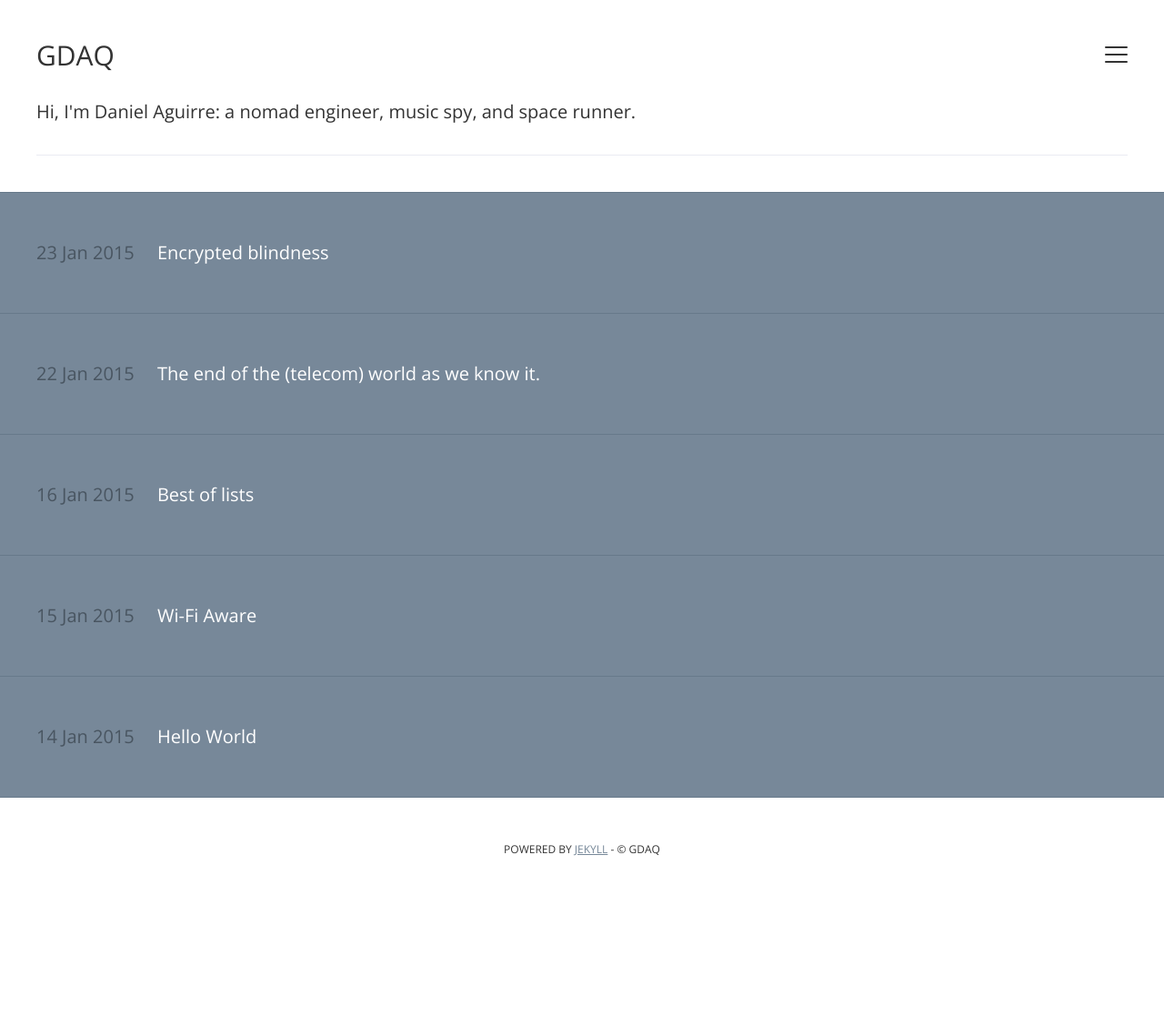
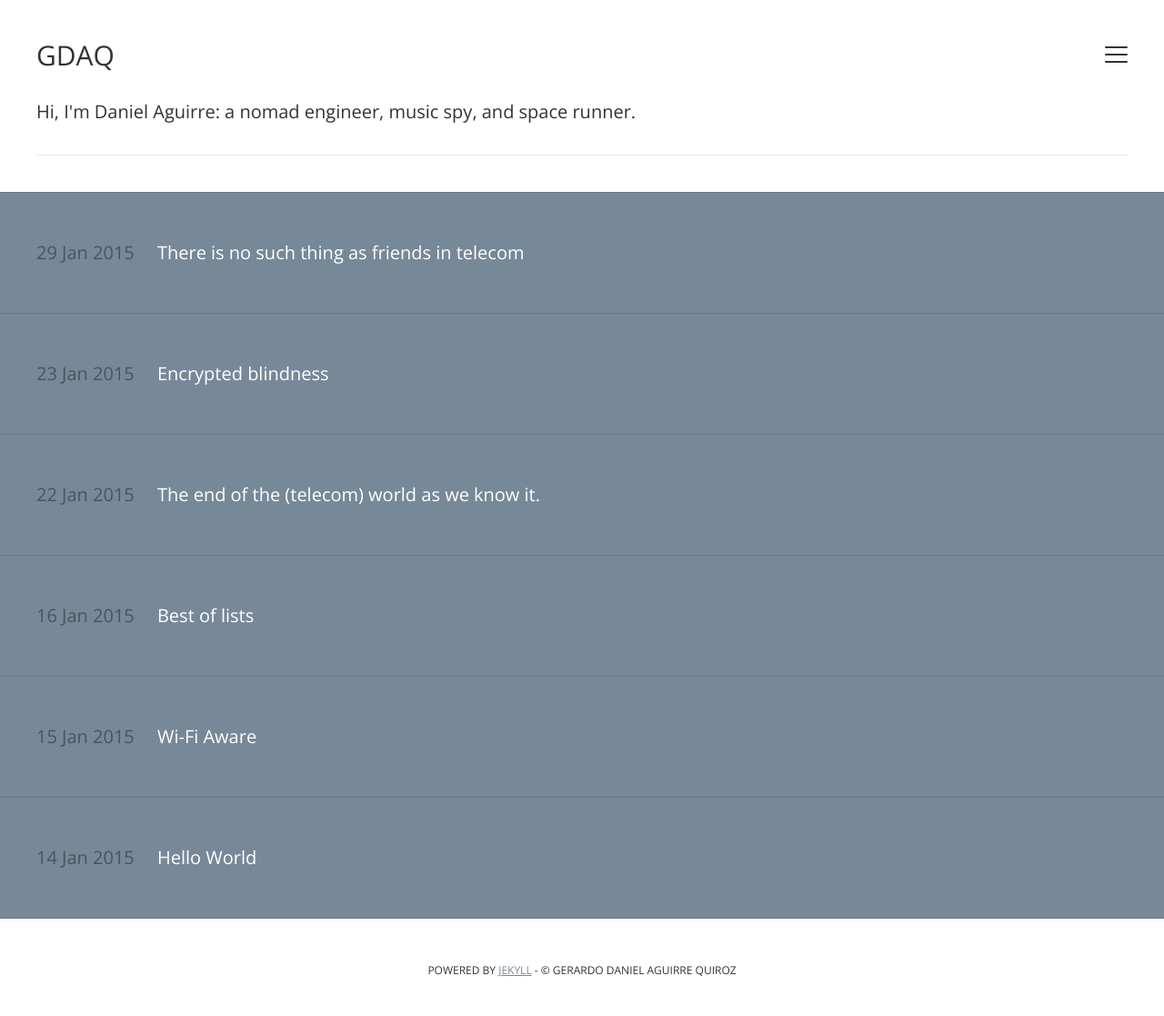
Before and after one commit to gdaq/gdaq.github.io, a Jekyll site: the page built from index.html, in a window 1280 px wide. Shown: the whole page at 91% size. Built offline with Jekyll 4.4.1, drawn with Linux system fonts in a browser that asks for light colours; the list of posts is cut into pages by our own code; before the commit the page ends 984 px from its top, so only the background shows below that; some of the changed lines change nothing that is shown.

Commit message:
new post

```diff
--- a/_layouts/default.html
+++ b/_layouts/default.html
@@ -109,7 +109,7 @@
       </main>
 
       <footer>
-        <small>Powered by <a href="http://jekyllrb.com">Jekyll</a> - &copy; {{ site.author }}</small>
+        <small>Powered by <a href="http://jekyllrb.com">Jekyll</a> - &copy; Gerardo Daniel Aguirre Quiroz</small>
       </footer>
 
     </div>
--- /dev/null
+++ b/_posts/2015-01-29-There-Is-No-Such-Thing-as-Friends-in-Telecom.md
@@ -0,0 +1,47 @@
+---
+layout: post
+title:  "There is no such thing as friends in telecom"
+date:   2015-01-29 15:51
+---
+
+The complicated relationship between AT&T and Carlos Slim´s América Móvil dates back to the 90s, when Carlos Slim, France Telecom and AT&T predecessor Southwestern Bell Corporation (SBC) bought Telmex from the Mexican government.
+
+After the privatisation, Carlos Slim´s Telecom Empire started to grow. Little by little, and country by country America Móvil started to become the largest telecom company in Latin America, and one of the largest in the world.
+
+Meanwhile, Randall Stephenson rose to become the current Chairman and CEO of AT&T. After the Telmex privatisation, Stephenson, a 35-years old Oklahoman, arrived to Mexico to be in charge of SBC operations. Carlos Slim and Randall Stephenson would become friends soon after.
+
+Since then, both operators stood side by side and grew to become giants of the telecom industry. However everything changed last year, when AT&T announced their intentions to buy DirecTV for $48.5 billion. In order to facilitate the regulatory approval process in Latin America, AT&T sold its 8.4 stake in América Móvil and withdrew its board members from the company.
+
+But buying DirecTV was not all, AT&T wanted to build the first-ever *North American Mobile Service Area.* In November 2014, AT&T announced their agreement with Grupo Salinas to acquire Mexican MNO Iusacell for $2.5 billion.
+
+Then, this week after the deal for Iusacell was approved by the Mexican Regulator, AT&T announced its second move: buying Nextel Mexico for $1.88 billion.
+
+ This was a declaration of war.
+
+So let´s take a look into the battlefield, the Mexican market:
+
+![Market Share][GSMA](http://i.imgur.com/5Xme7xN.png)
+
+It is very hard to compete with Telcel´s market share, however AT&T will have a total of 11.15 per cent, close behind to Movistar.
+
+![Revenue][GSMA](http://i.imgur.com/Ien5XDZ.png)
+
+Due to Movistar´s low ARPU, AT&T would be second place in terms of total revenue. If we add Nextel's and Iusacell's revenues we get a total of $768,478,528, which is 1.5x the total revenue of Movistar.
+
+![Allocated Spectrum][Ovum](http://i.imgur.com/30nj0GH.png)
+
+Now *this* is the key factor that can change things positively for AT&T. Spectrum, or the telecom (fool´s) gold is AT&T´s best weapon for this fight. With the spectrum from Iusacell and Nextel, AT&T becomes the first place in spectrum holding.
+
+---
+
+The war between the two giants came in the worst time for América Móvil, which is dealing with the new telecom reforms that try to make the country's telecommunications industry more open and competitive. América Móvil is looking to offload its assets, and to get its market share below 50 percent to avoid regulatory pressures from the country’s telecom watchdogs.
+
+So far nothing is clear. There are still many things to happen in the Mexican market. A new wholesale network in the 700 MHz band is coming, and there are rumours of more actors interested in entering to the game. Also, we still have to know what is the third giant, Telefónica, is going to do. From the analysis, we could see that it is very clear how they are the ones losing the game.
+
+No one knows what will happen next. But we can be certain of two things:
+
+1. The Mexican telecom market is more alive than ever.
+2. There is no such thing as friendship in the telecom business.
+
+[GSMA]: http://gsma.com  "GSMA"
+[OVUM]: http://ovum.com  "OVUM"
```
Also changed, not shown: favicon.ico.
